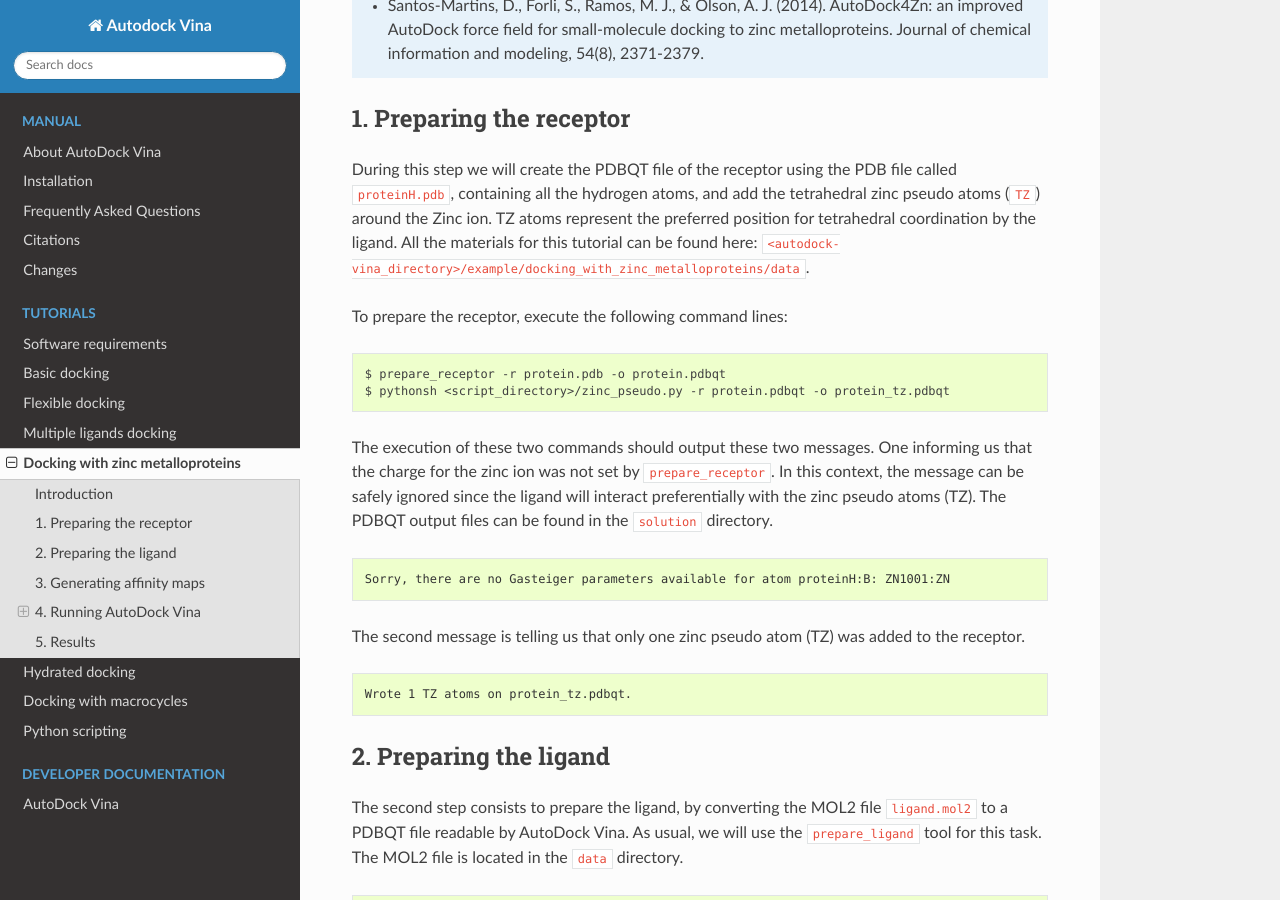
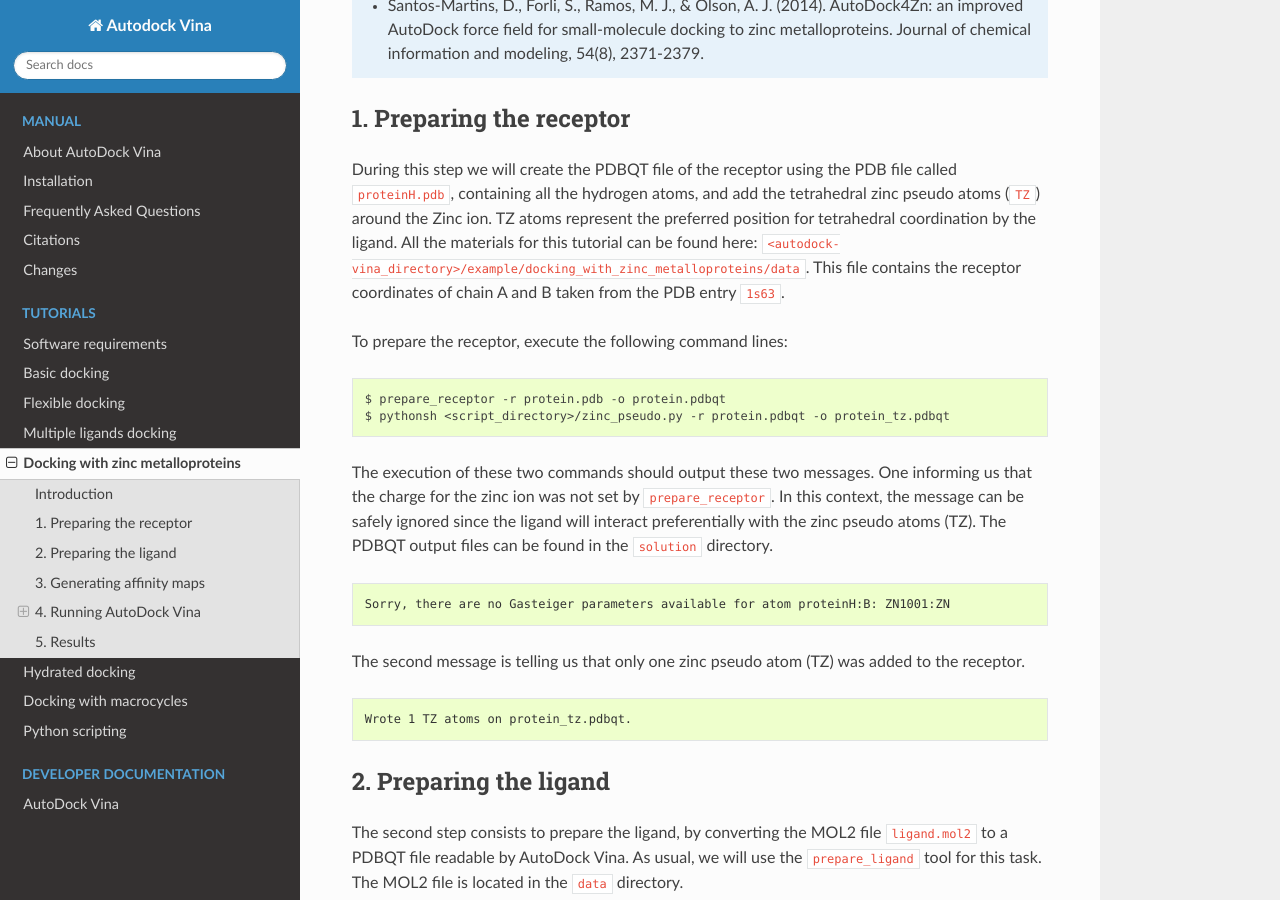
Before and after one commit to ccsb-scripps/AutoDock-Vina, a Sphinx documentation site: the page built from docs/source/docking_zinc.rst, in a window 1280 px wide and 900 px high, scrolled down 748 px. Built offline with Sphinx 7.4.7 and the Read the Docs theme 2.0.0, drawn with Linux system fonts in a browser that asks for light colours.

Commit message:
Added pdb id to the docking zinc tutorial

```diff
--- a/docs/source/docking_zinc.rst
+++ b/docs/source/docking_zinc.rst
@@ -20,7 +20,7 @@
 1. Preparing the receptor
 -------------------------
 
-During this step we will create the PDBQT file of the receptor using the PDB file called ``proteinH.pdb``, containing all the hydrogen atoms, and add the tetrahedral zinc pseudo atoms (``TZ``) around the Zinc ion. TZ atoms represent the preferred position for tetrahedral coordination by the ligand. All the materials for this tutorial can be found here: ``<autodock-vina_directory>/example/docking_with_zinc_metalloproteins/data``.
+During this step we will create the PDBQT file of the receptor using the PDB file called ``proteinH.pdb``, containing all the hydrogen atoms, and add the tetrahedral zinc pseudo atoms (``TZ``) around the Zinc ion. TZ atoms represent the preferred position for tetrahedral coordination by the ligand. All the materials for this tutorial can be found here: ``<autodock-vina_directory>/example/docking_with_zinc_metalloproteins/data``. This file contains the receptor coordinates of chain A and B taken from the PDB entry ``1s63``.
 
 To prepare the receptor, execute the following command lines:
 
```
